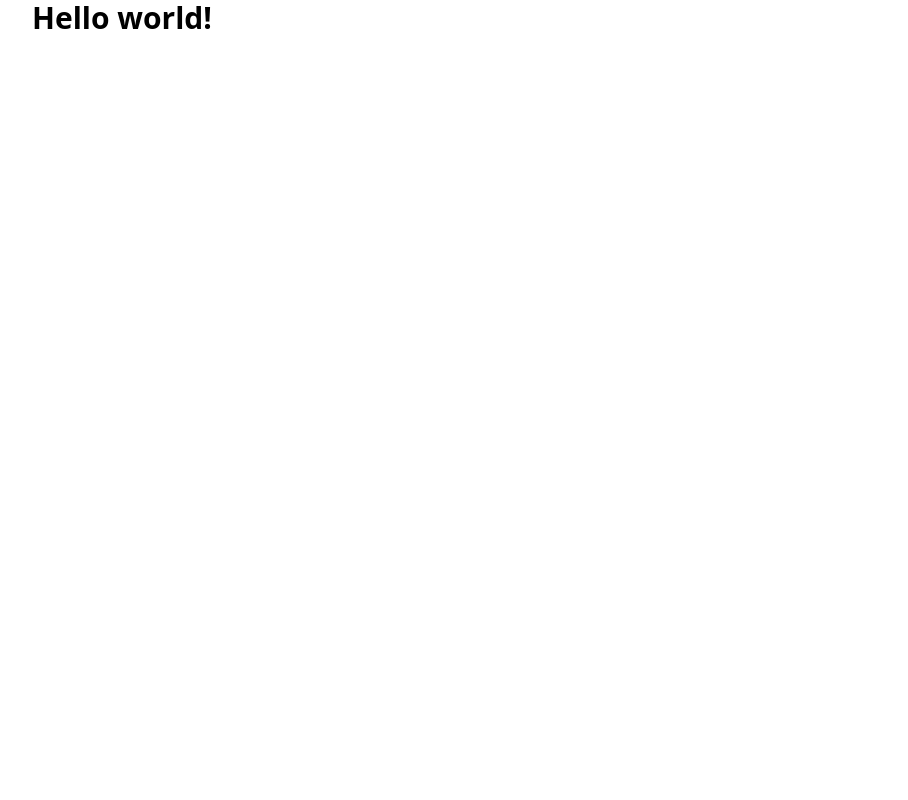
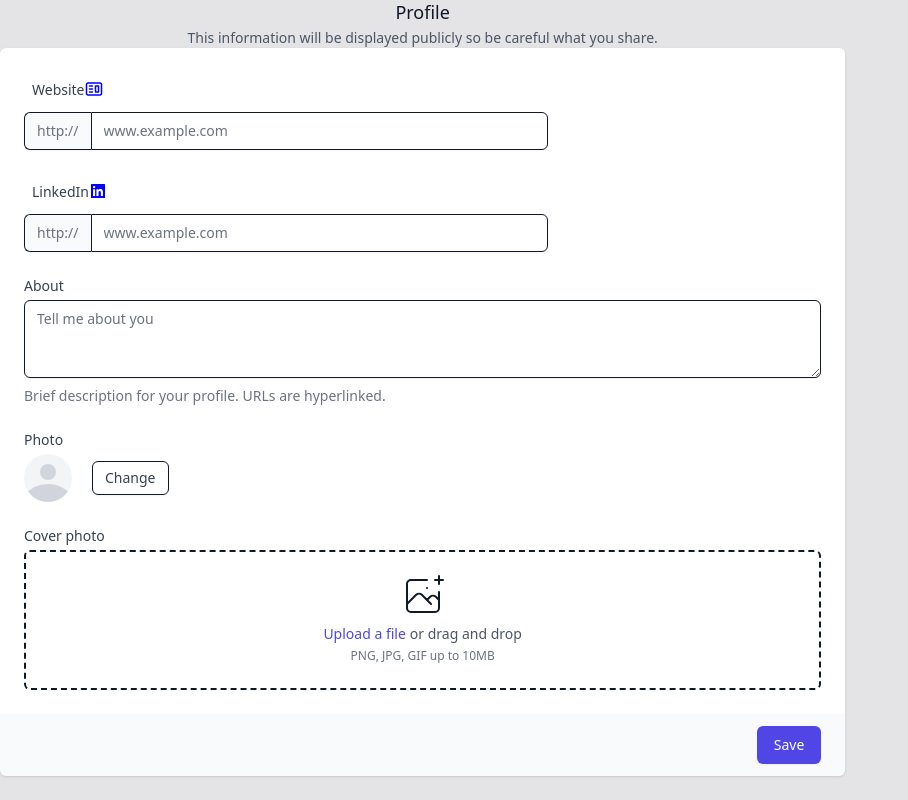
Before and after one commit to ademircr07/resume-form, a Next.js app: page / in a window 1280 px wide. Shown: the whole page, without its empty margins (0-908 px from the left). Built offline with nearby package versions, Linux system fonts and the light colour scheme.

Commit message:
adding second commit

```diff
--- /dev/null
+++ b/components/Information.jsx
@@ -0,0 +1,183 @@
+import React from "react";
+import { AiFillLinkedin } from "react-icons/ai";
+import { CgWebsite } from "react-icons/cg";
+
+function Information() {
+  const registerUser = (event) => {
+    event.preventDefault();
+  };
+
+  return (
+    <>
+      <div>
+        <div className="md:grid md:grid-cols-3 md:gap-6">
+          <div className="mt-5 md:mt-0 md:col-span-2">
+
+            <div className="md:col-span-1 text-center">
+              <div className="px-4 sm:px-0">
+                <h3 className="text-lg font-medium leading-6 text-gray-900">
+                  Profile
+                </h3>
+                <p className="mt-1 text-sm text-gray-600">
+                  This information will be displayed publicly so be careful what
+                  you share.
+                </p>
+              </div>
+            </div>
+
+            <form onSubmit={registerUser} action="#" method="POST">
+              <div className="shadow sm:rounded-md sm:overflow-hidden">
+                <div className="px-4 py-5 bg-white space-y-6 sm:p-6">
+                  <div className="grid grid-cols-3 gap-6">
+                    <div className="col-span-3 sm:col-span-2">
+                      <label
+                        htmlFor="company-website"
+                        className="text-sm font-medium text-gray-700 flex p-2 "
+                      >
+                        Website{" "}
+                        <CgWebsite color="blue" className="flex text-lg" />
+                      </label>
+                      <div className="mt-1 flex rounded-md shadow-sm">
+                        <span className="inline-flex items-center px-3 rounded-l-md border border-r-0 border-gray-900 bg-gray-50 text-gray-500 text-sm">
+                          http://
+                        </span>
+                        <input
+                          type="text"
+                          name="company-website"
+                          id="company-website"
+                          className="focus:ring-indigo-500 focus:border-indigo-500 flex-1 block w-full rounded-none rounded-r-md sm:text-sm border-gray-900"
+                          placeholder="www.example.com"
+                        />
+                      </div>
+                    </div>
+
+                    <div className="col-span-3 sm:col-span-2">
+                      <label
+                        htmlFor="company-website"
+                        className="text-sm font-medium text-gray-700 flex p-2 "
+                      >
+                        LinkedIn{" "}
+                        <AiFillLinkedin color="blue" className="flex text-lg" />
+                      </label>
+                      <div className="mt-1 flex rounded-md shadow-sm">
+                        <span className="inline-flex items-center px-3 rounded-l-md border border-r-0 border-gray-900 bg-gray-50 text-gray-500 text-sm">
+                          http://
+                        </span>
+                        <input
+                          type="text"
+                          name="company-website"
+                          id="company-website"
+                          className="focus:ring-indigo-500 focus:border-indigo-500 flex-1 block w-full rounded-none rounded-r-md sm:text-sm border-gray-900"
+                          placeholder="www.example.com"
+                        />
+                      </div>
+                    </div>
+                  </div>
+
+                  <div>
+                    <label
+                      htmlFor="about"
+                      className="block text-sm font-medium text-gray-700"
+                    >
+                      About
+                    </label>
+                    <div className="mt-1">
+                      <textarea
+                        id="about"
+                        name="about"
+                        rows={3}
+                        className="shadow-sm focus:ring-indigo-500 focus:border-indigo-500 mt-1 block w-full sm:text-sm border border-gray-900 rounded-md"
+                        placeholder="Tell me about you"
+                        defaultValue={""}
+                      />
+                    </div>
+                    <p className="mt-2 text-sm text-gray-500">
+                      Brief description for your profile. URLs are hyperlinked.
+                    </p>
+                  </div>
+
+                  <div>
+                    <label className="block text-sm font-medium text-gray-700">
+                      Photo
+                    </label>
+                    <div className="mt-1 flex items-center">
+                      <span className="inline-block h-12 w-12 rounded-full overflow-hidden bg-gray-100">
+                        <svg
+                          className="h-full w-full text-gray-300"
+                          fill="currentColor"
+                          viewBox="0 0 24 24"
+                        >
+                          <path d="M24 20.993V24H0v-2.996A14.977 14.977 0 0112.004 15c4.904 0 9.26 2.354 11.996 5.993zM16.002 8.999a4 4 0 11-8 0 4 4 0 018 0z" />
+                        </svg>
+                      </span>
+                      <button
+                        type="button"
+                        className="ml-5 bg-white py-2 px-3 border border-gray-900 rounded-md shadow-sm text-sm leading-4 font-medium text-gray-700 hover:bg-gray-50 focus:outline-none focus:ring-2 focus:ring-offset-2 focus:ring-indigo-500"
+                      >
+                        Change
+                      </button>
+                    </div>
+                  </div>
+
+                  <div>
+                    <label className="block text-sm font-medium text-gray-700">
+                      Cover photo
+                    </label>
+                    <div className="mt-1 flex justify-center px-6 pt-5 pb-6 border-2 border-gray-900 border-dashed rounded-md">
+                      <div className="space-y-1 text-center">
+                        <svg
+                          className="mx-auto h-12 w-12 text-gray-900"
+                          stroke="currentColor"
+                          fill="none"
+                          viewBox="0 0 48 48"
+                          aria-hidden="true"
+                        >
+                          <path
+                            d="M28 8H12a4 4 0 00-4 4v20m32-12v8m0 0v8a4 4 0 01-4 4H12a4 4 0 01-4-4v-4m32-4l-3.172-3.172a4 4 0 00-5.656 0L28 28M8 32l9.172-9.172a4 4 0 015.656 0L28 28m0 0l4 4m4-24h8m-4-4v8m-12 4h.02"
+                            strokeWidth={2}
+                            strokeLinecap="round"
+                            strokeLinejoin="round"
+                          />
+                        </svg>
+                        <div className="flex text-sm text-gray-600">
+                          <label
+                            htmlFor="file-upload"
+                            className="relative cursor-pointer bg-white rounded-md font-medium text-indigo-600 hover:text-indigo-500 focus-within:outline-none focus-within:ring-2 focus-within:ring-offset-2 focus-within:ring-indigo-500"
+                          >
+                            <span>Upload a file</span>
+                            <input
+                              id="file-upload"
+                              name="file-upload"
+                              type="file"
+                              className="sr-only"
+                            />
+                          </label>
+                          <p className="pl-1">or drag and drop</p>
+                        </div>
+                        <p className="text-xs text-gray-500">
+                          PNG, JPG, GIF up to 10MB
+                        </p>
+                      </div>
+                    </div>
+                  </div>
+                </div>
+
+                <div className="px-4 py-3 bg-gray-50 text-right sm:px-6">
+                  <button
+                    type="submit"
+                    className="inline-flex justify-center py-2 px-4 border border-transparent shadow-sm text-sm font-medium rounded-md text-white bg-indigo-600 hover:bg-indigo-700 focus:outline-none focus:ring-2 focus:ring-offset-2 focus:ring-indigo-500"
+                  >
+                    Save
+                  </button>
+                </div>
+
+              </div>
+            </form>
+          </div>
+        </div>
+      </div>
+    </>
+  );
+}
+
+export default Information;
--- a/package.json
+++ b/package.json
@@ -9,9 +9,11 @@
     "lint": "next lint"
   },
   "dependencies": {
+    "@tailwindcss/forms": "^0.4.0",
     "next": "12.1.0",
     "react": "17.0.2",
-    "react-dom": "17.0.2"
+    "react-dom": "17.0.2",
+    "react-icons": "^4.3.1"
   },
   "devDependencies": {
     "autoprefixer": "^10.4.2",
--- a/pages/index.js
+++ b/pages/index.js
@@ -1,18 +1,18 @@
-import Head from 'next/head'
-import styles from '../styles/Home.module.css'
+import Head from 'next/head';
+import Information from '../components/Information';
+
 
 export default function Home() {
   return (
-    <div className={styles.container}>
+    <div className="bg-zinc-200 h-screen overflow ">
       <Head>
-        <title>Create Next App</title>
-        <meta name="description" content="Generated by create next app" />
-        <link rel="icon" href="/favicon.ico" />
+        <title>Resume form</title>
       </Head>
+      <main>
+        <Information />
+      </main>
 
-      <h1 className="text-3xl font-bold">
-        Hello world!
-      </h1>
+
 
     </div>
   )
--- a/tailwind.config.js
+++ b/tailwind.config.js
@@ -1,4 +1,5 @@
 module.exports = {
+  darkMode: 'class',
   content: [
     "./pages/**/*.{js,ts,jsx,tsx}",
     "./components/**/*.{js,ts,jsx,tsx}",
@@ -6,5 +7,7 @@
   theme: {
     extend: {},
   },
-  plugins: [],
+  plugins: [
+    require('@tailwindcss/forms'),
+  ],
 }
```
Also changed, not shown: 1 other file (tests, documents, lock files or other folders).
